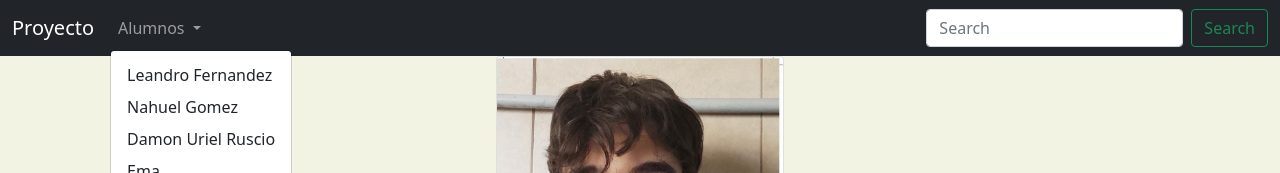
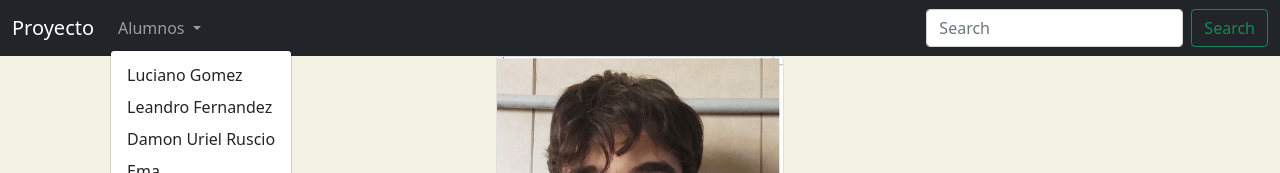
Before and after one commit to luchogomez01/Desarrollo-web, a plain HTML site: page templates/alumnos/nahuel.html in a window 1280 px wide. Both pictures are taken after a click on the button "Alumnos". Shown: the top 173 px of the page. Drawn offline with nearby package versions, Linux system fonts and the light colour scheme.

Commit message:
fix: Corrección en el link a lucho.html

```diff
--- a/templates/alumnos/nahuel.html
+++ b/templates/alumnos/nahuel.html
@@ -22,8 +22,8 @@
                       Alumnos
                     </a>
                     <ul class="dropdown-menu" aria-labelledby="navbarDropdown">
+                      <li><a class="dropdown-item" href="lucho.html">Luciano Gomez</a></li>
                       <li><a class="dropdown-item" href="lean.html">Leandro Fernandez</a></li>
-                      <li><a class="dropdown-item" href="nahuel.html">Nahuel Gomez</a></li>
                       <li><a class="dropdown-item" href="uri.html">Damon Uriel Ruscio</a></li>
                       <li><a class="dropdown-item" href="ema.html">Ema</a></li>
                     </ul>
```
